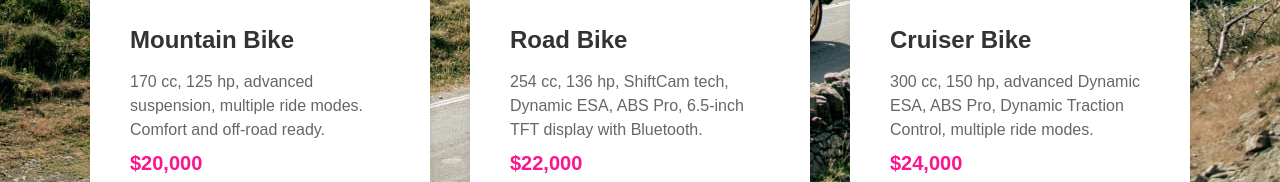
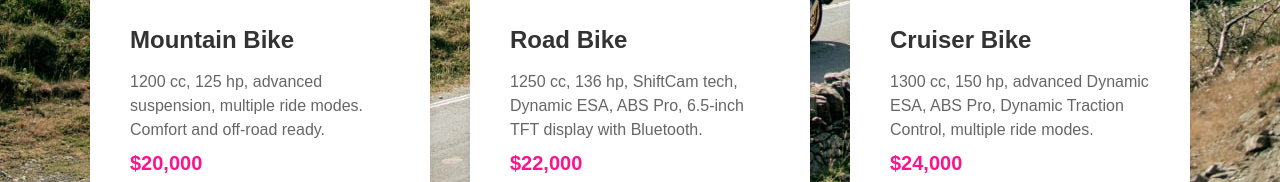
Before and after one commit to RavenIsEmpty/Web_Assign, a plain HTML site: page bike.html in a window 1280 px wide. Shown: the part 393-575 px from the top of the page. Drawn offline with Linux system fonts and the light colour scheme.

Commit message:
Just Change Descript

```diff
--- a/bike.html
+++ b/bike.html
@@ -33,7 +33,7 @@
             </div>
             <div class="bike-details">
                 <h2>Mountain Bike</h2>
-                <p>170 cc, 125 hp, advanced suspension, multiple ride modes. Comfort and off-road ready.</p>
+                <p>1200 cc, 125 hp, advanced suspension, multiple ride modes. Comfort and off-road ready.</p>
                 <span class="price">$20,000</span>
                 <a href="card.html" class="purchase-btn">Purchase</a> <!-- Added Purchase button -->
             </div>
@@ -45,7 +45,7 @@
             </div>
             <div class="bike-details">
                 <h2>Road Bike</h2>
-                <p>254 cc, 136 hp, ShiftCam tech, Dynamic ESA, ABS Pro, 6.5-inch TFT display with Bluetooth.</p>
+                <p>1250 cc, 136 hp, ShiftCam tech, Dynamic ESA, ABS Pro, 6.5-inch TFT display with Bluetooth.</p>
                 <span class="price">$22,000</span>
                 <a href="card.html" class="purchase-btn">Purchase</a> <!-- Added Purchase button -->
             </div>
@@ -57,7 +57,7 @@
             </div>
             <div class="bike-details">
                 <h2>Cruiser Bike</h2>
-                <p>300 cc, 150 hp, advanced Dynamic ESA, ABS Pro, Dynamic Traction Control, multiple ride modes.</p>
+                <p>1300 cc, 150 hp, advanced Dynamic ESA, ABS Pro, Dynamic Traction Control, multiple ride modes.</p>
                 <span class="price">$24,000</span>
                 <a href="card.html" class="purchase-btn">Purchase</a> <!-- Added Purchase button -->
             </div>
```
